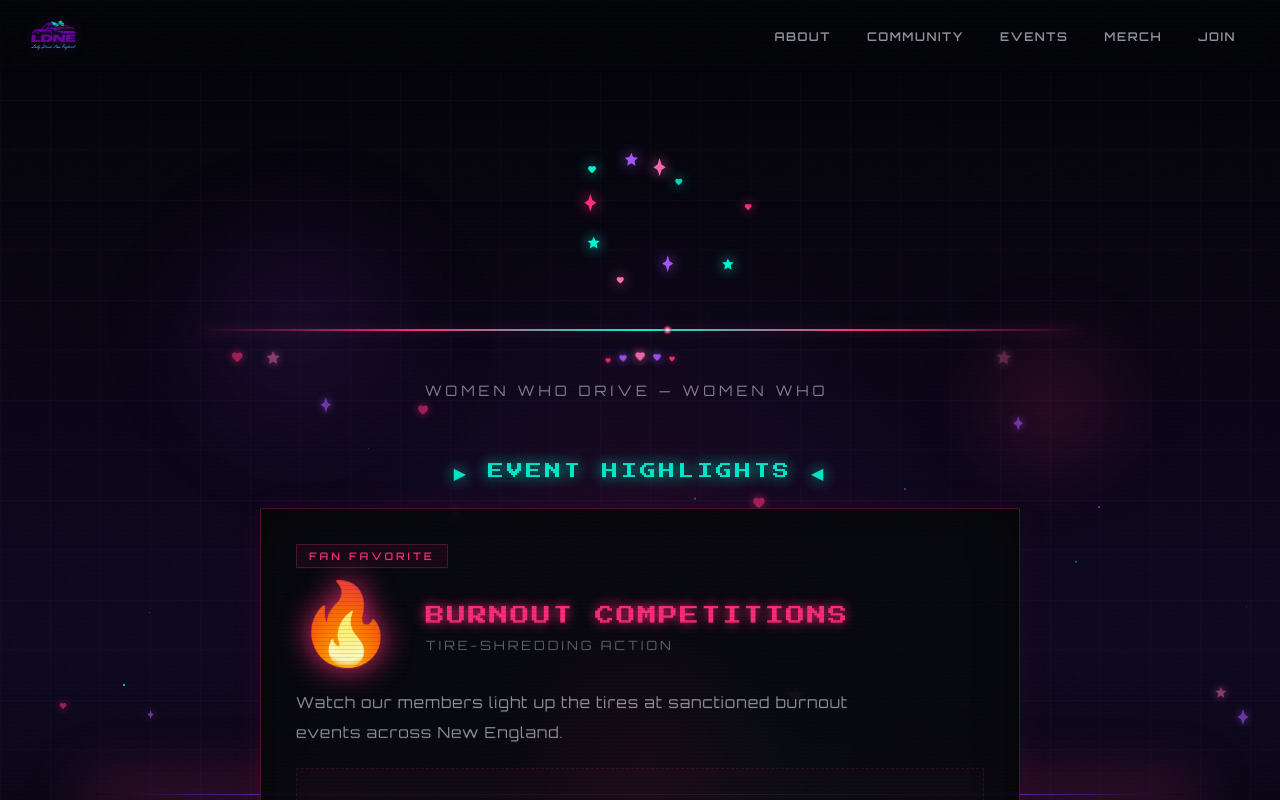
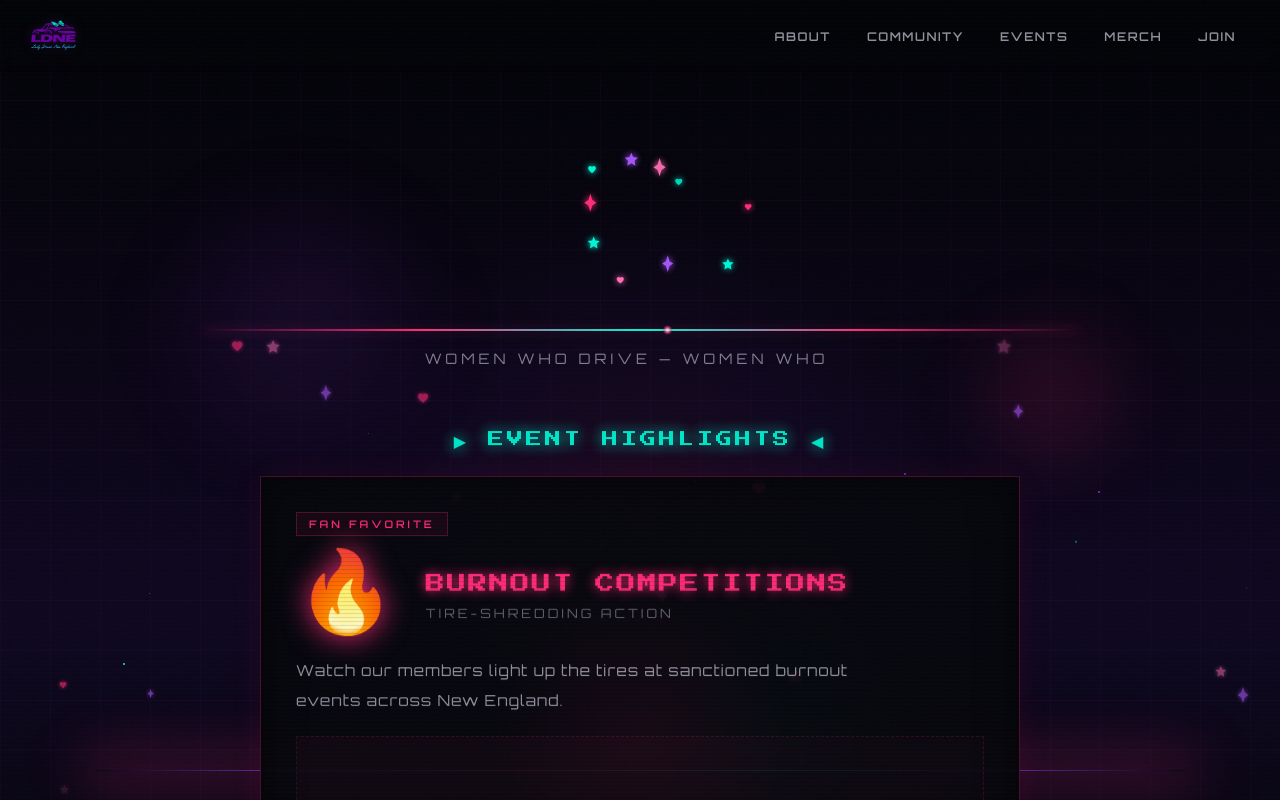
Before and after one commit to willowduster/lady_driven_new_england, a React (Vite) app: page / in a window 1280 px wide. Shown: the top 800 px of the page. Built offline with nearby package versions, Linux system fonts and the light colour scheme.

Commit message:
Fix logo hover, reduce bloom, remove hearts row

```diff
--- a/src/components/HeroSection.jsx
+++ b/src/components/HeroSection.jsx
@@ -193,13 +193,13 @@ export default function HeroSection() {
             }}
           >
             {item.type === 'heart' && (
-              <HeroHeart size={item.size} color={item.color} style={{ filter: `drop-shadow(0 0 4px ${item.color})`, opacity: 0.6 }} />
+              <HeroHeart size={item.size} color={item.color} style={{ filter: `drop-shadow(0 0 2px ${item.color})`, opacity: 0.6 }} />
             )}
             {item.type === 'star' && (
-              <HeroStar size={item.size} color={item.color} style={{ filter: `drop-shadow(0 0 4px ${item.color})`, opacity: 0.5 }} />
+              <HeroStar size={item.size} color={item.color} style={{ filter: `drop-shadow(0 0 2px ${item.color})`, opacity: 0.5 }} />
             )}
             {item.type === 'sparkle' && (
-              <HeroSparkle size={item.size} color={item.color} style={{ filter: `drop-shadow(0 0 4px ${item.color})`, opacity: 0.6 }} />
+              <HeroSparkle size={item.size} color={item.color} style={{ filter: `drop-shadow(0 0 2px ${item.color})`, opacity: 0.6 }} />
             )}
           </div>
         )
@@ -251,10 +251,10 @@ export default function HeroSection() {
               }}
             >
               {item.id % 3 === 0
-                ? <HeroHeart size={item.size} color={item.color} style={{ filter: `drop-shadow(0 0 6px ${item.color})` }} />
+                ? <HeroHeart size={item.size} color={item.color} style={{ filter: `drop-shadow(0 0 3px ${item.color})` }} />
                 : item.id % 3 === 1
-                ? <HeroStar size={item.size} color={item.color} style={{ filter: `drop-shadow(0 0 6px ${item.color})` }} />
-                : <HeroSparkle size={item.size} color={item.color} style={{ filter: `drop-shadow(0 0 6px ${item.color})` }} />
+                ? <HeroStar size={item.size} color={item.color} style={{ filter: `drop-shadow(0 0 3px ${item.color})` }} />
+                : <HeroSparkle size={item.size} color={item.color} style={{ filter: `drop-shadow(0 0 3px ${item.color})` }} />
               }
             </motion.div>
           ))}
@@ -276,29 +276,6 @@ export default function HeroSection() {
           }}
         >
           <div className="hero-divider-sparkle" />
-        </motion.div>
-
-        {/* Decorative hearts row */}
-        <motion.div
-          initial={{ opacity: 0 }}
-          animate={{ opacity: 1 }}
-          transition={{ delay: 1, duration: 0.6 }}
-          style={{
-            display: 'flex',
-            justifyContent: 'center',
-            gap: '8px',
-            marginBottom: '12px',
-          }}
-        >
-          {[6, 8, 10, 8, 6].map((sz, i) => (
-            <span key={i} className="hero-heart-float" style={{ animationDelay: `${i * 0.2}s` }}>
-              <HeroHeart
-                size={sz}
-                color={['#ff2d78', '#a855f7', '#ff6eb4', '#a855f7', '#ff2d78'][i]}
-                style={{ filter: `drop-shadow(0 0 4px ${['#ff2d78', '#a855f7', '#ff6eb4', '#a855f7', '#ff2d78'][i]})` }}
-              />
-            </span>
-          ))}
         </motion.div>
 
         <motion.p
--- a/src/index.css
+++ b/src/index.css
@@ -84,17 +84,17 @@ body::after {
 
 .neon-text-pink {
   color: var(--pink);
-  text-shadow: 0 0 7px var(--pink), 0 0 15px var(--pink), 0 0 30px var(--pink);
+  text-shadow: 0 0 4px var(--pink), 0 0 10px rgba(255,45,120,0.5);
 }
 
 .neon-text-teal {
   color: var(--teal);
-  text-shadow: 0 0 7px var(--teal), 0 0 15px var(--teal), 0 0 30px var(--teal);
+  text-shadow: 0 0 4px var(--teal), 0 0 10px rgba(0,245,212,0.5);
 }
 
 .neon-text-purple {
   color: var(--purple-bright);
-  text-shadow: 0 0 7px var(--purple-bright), 0 0 15px var(--purple-bright);
+  text-shadow: 0 0 4px var(--purple-bright), 0 0 10px rgba(168,85,247,0.5);
 }
 
 .pixel-border {
@@ -224,7 +224,7 @@ body::after {
   font-size: 0.75rem;
   background: var(--deep-black);
   padding: 0 15px;
-  text-shadow: 0 0 10px var(--teal);
+  text-shadow: 0 0 6px rgba(0,245,212,0.5);
 }
 
 .btn-neon {
@@ -342,7 +342,7 @@ a, button {
 
 /* Hover glow pulse on logo */
 .ldne-logo:hover {
-  filter: drop-shadow(0 0 12px rgba(123,47,190,0.5)) drop-shadow(0 0 24px rgba(255,45,120,0.2));
+  filter: drop-shadow(0 0 8px rgba(123,47,190,0.35)) drop-shadow(0 0 16px rgba(255,45,120,0.15));
   transition: filter 0.4s ease;
 }
 
```
